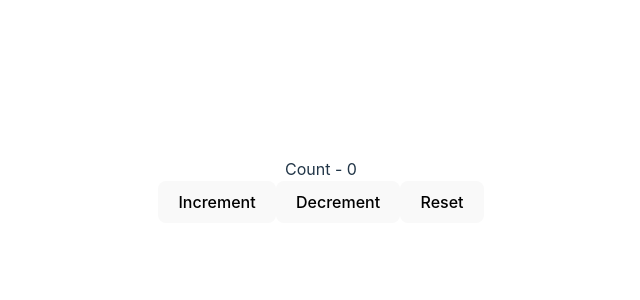
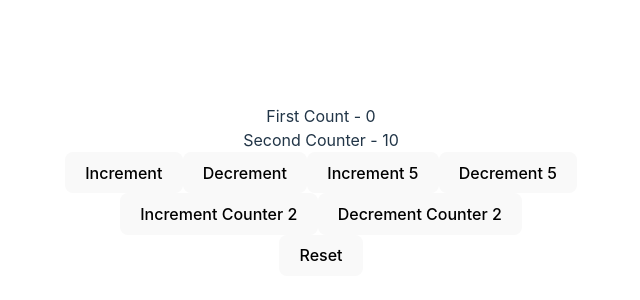
Before and after one commit to EmmanuelNdu/Reacthooks, a React (Vite) app: page / in a window 1280 px wide. Shown: the part 210-510 px from the top of the page, without its empty margins (319-959 px from the left). Built offline with nearby package versions, Linux system fonts and the light colour scheme.

Commit message:
Complex state action

```diff
--- a/src/App.jsx
+++ b/src/App.jsx
@@ -13,6 +13,7 @@
 import DataFetching2 from './components/DataFetching2'
 import ComponentC from './components/ComponentC'
 import ReducerSimpleStateAction from './components/ReducerSimpleStateAction'
+import ReducerComplexStateAction from './components/ReducerComplexStateAction'
 
 export const UserContext = React.createContext()
 export  const ChannelContext = React.createContext()
@@ -36,8 +37,9 @@
   <ChannelContext.Provider value={'CodeEvolution'}>
   <ComponentC />
   </ChannelContext.Provider>
-</UserContext.Provider> */}
-<ReducerSimpleStateAction />
+</UserContext.Provider>
+<ReducerSimpleStateAction /> */}
+<ReducerComplexStateAction />
 </>
   )
 }
--- /dev/null
+++ b/src/components/ReducerComplexStateAction.jsx
@@ -0,0 +1,49 @@
+import React, {useReducer} from 'react'
+
+const initialState = {
+    firstCounter: 0,
+    secondCounter: 10
+}
+const reducer = (state, action) => {
+    switch(action.type) {
+        case 'increment':
+        return { ...state, firstCounter: state.firstCounter + action.value}
+        case 'decrement':
+        return {...state, firstCounter: state.firstCounter - action.value}
+        case 'increment2':
+        return {...state, secondCounter: state.secondCounter + action.value}
+        case 'decrement2':
+        return {...state, secondCounter: state.secondCounter - action.value}
+        case 'reset':
+        return initialState
+        default :
+        return state
+    }
+}
+
+function ReducerComplexStateAction() {
+   const [count , dispatch] = useReducer(reducer, initialState)
+  return (
+    <div>
+        <div>First Count - {count.firstCounter}</div>
+        <div>Second Counter - {count.secondCounter}</div>
+        <button onClick={() => dispatch({  type: 'increment', value: 1})}>
+            Increment</button>
+        <button onClick={() => dispatch({type: 'decrement', value: 1})}>
+            Decrement</button>
+            <button onClick={() => dispatch({ type: 'increment', value: 5})}>
+            Increment 5 </button>
+        <button onClick={() => dispatch({ type: 'decrement', value:  5})}>
+            Decrement 5 </button>
+            <div>
+            <button onClick={() => dispatch({  type: 'increment2', value: 1})}>
+            Increment Counter 2</button>
+        <button onClick={() => dispatch({type: 'decrement2', value: 1})}>
+            Decrement Counter 2</button>
+            </div>
+        <button onClick={() => dispatch({ type: 'reset'})}>Reset</button>
+    </div>
+  )
+}
+
+export default ReducerComplexStateAction
```
